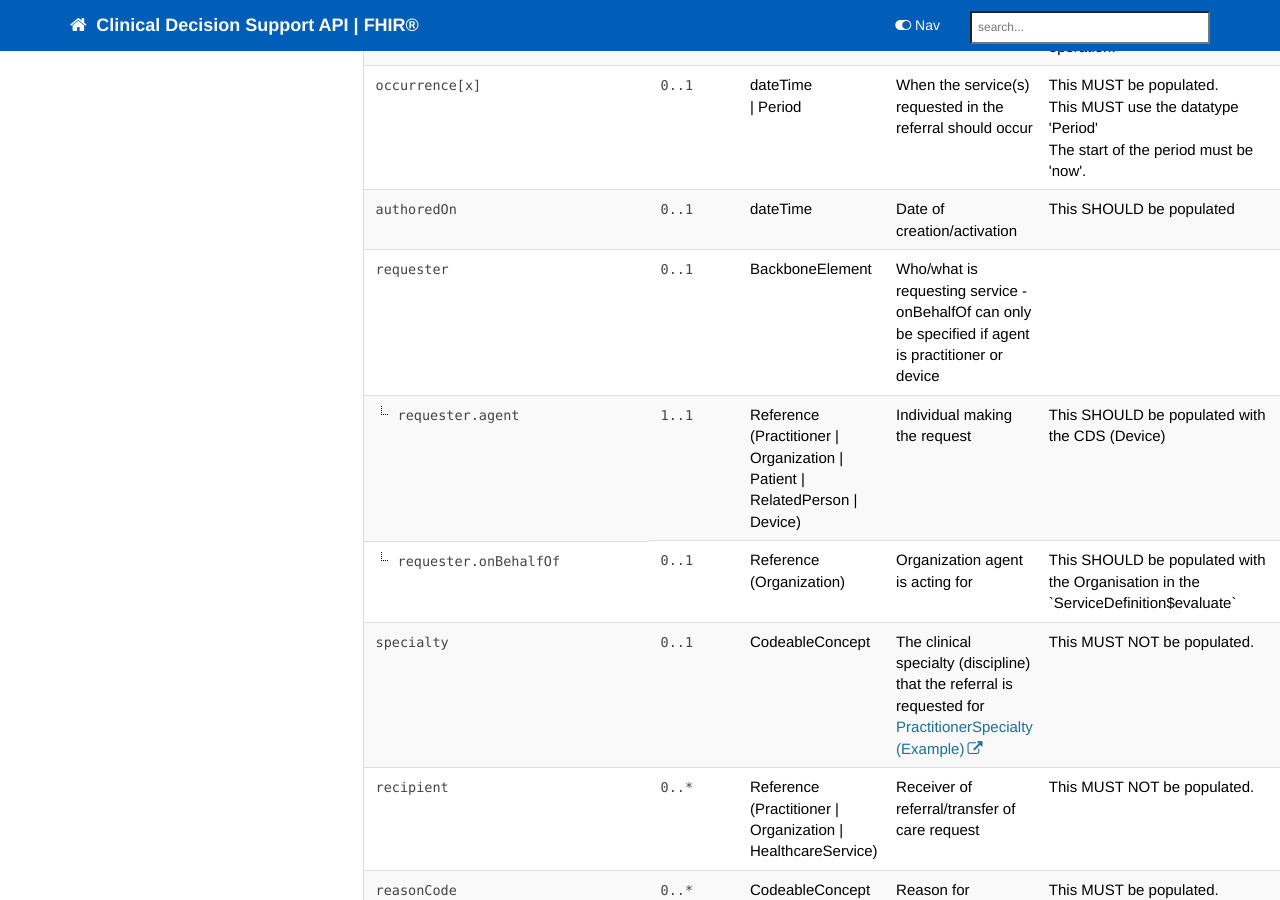
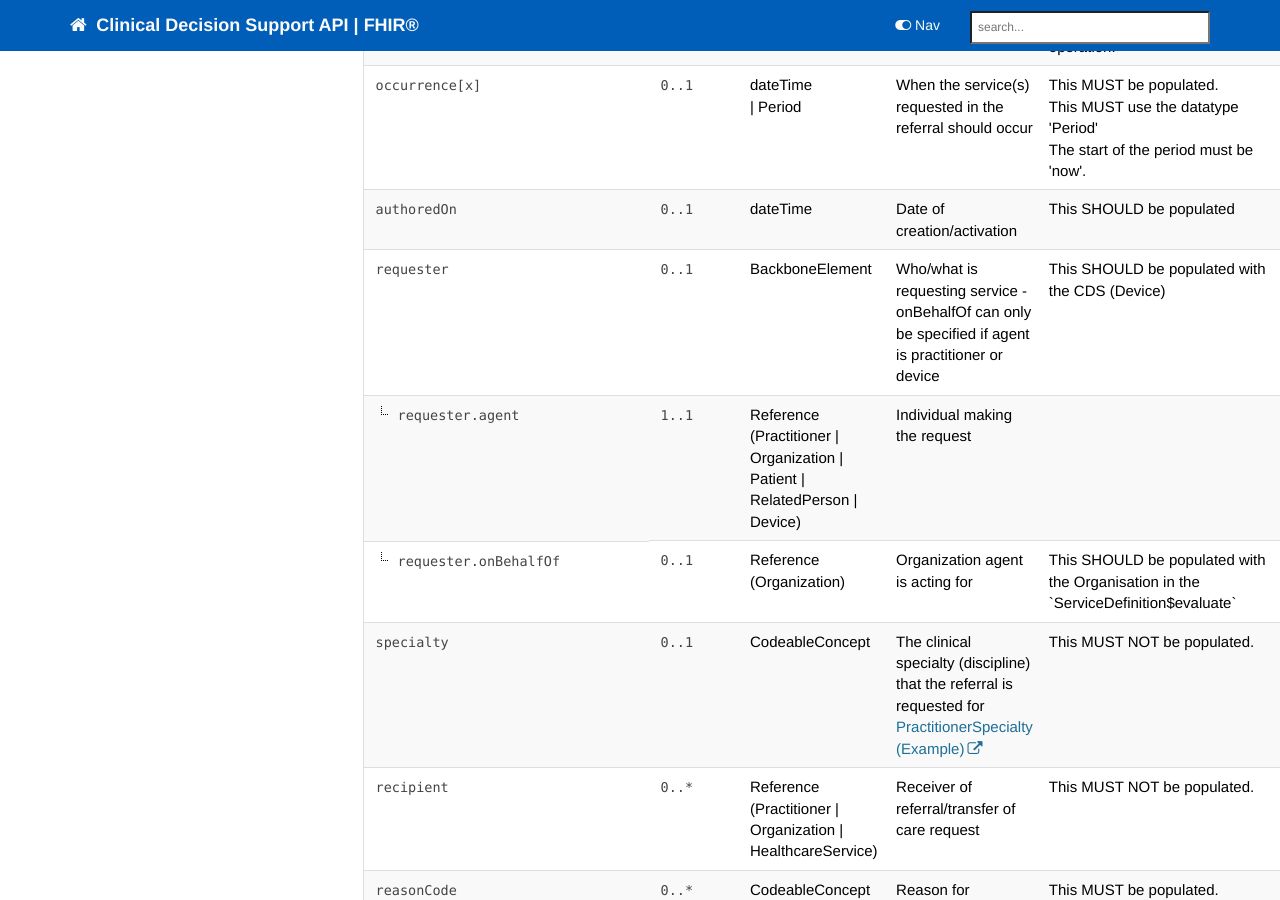
Before and after one commit to nhsconnect/FHIR-CDS, a Jekyll site: the page built from pages/explore/api_encounter_report_referralrequest.md, in a window 1280 px wide and 900 px high, scrolled down 2581 px. Built offline with Jekyll 4.4.1, drawn with Linux system fonts in a browser that asks for light colours; nearby versions of some CDN libraries; our own code applies the rules of GitHub Pages for plain Markdown files; comment, search, counter and statistics services are not loaded; part of the change alters nothing that is shown.

Commit message:
pages/explore/api_encounter_report_referralrequest.md updated from https://stackedit.io/

```diff
--- a/pages/explore/api_encounter_report_referralrequest.md
+++ b/pages/explore/api_encounter_report_referralrequest.md
@@ -220,14 +220,14 @@ The start of the period must be 'now'.</td>
       <td><code class="highlighter-rouge">0..1</code></td>
     <td>BackboneElement</td>
     <td>Who/what is requesting service - onBehalfOf can only be specified if agent is practitioner or device</td>
-<td></td>
+<td>This SHOULD be populated with the CDS (Device)</td>
  </tr>
 <tr>
   <td class="sub"><code class="highlighter-rouge">requester.agent</code></td>
       <td><code class="highlighter-rouge">1..1</code></td>
     <td>Reference<br>(Practitioner |<br>Organization |<br>Patient |<br>RelatedPerson |<br>Device)</td>
     <td>Individual making the request</td>
-<td>This SHOULD be populated with the CDS (Device)</td>
+<td></td>
  </tr>
 <tr>
   <td class="sub"><code class="highlighter-rouge">requester.onBehalfOf</code></td>
@@ -295,5 +295,5 @@ This SHOULD be populated and where populated it MUST be a Condition.</td>
  </tr>
 </table>
 <!--stackedit_data:
-eyJoaXN0b3J5IjpbMzk5NTA2NjI1XX0=
+eyJoaXN0b3J5IjpbLTU0MzI4MTU5OSwzOTk1MDY2MjVdfQ==
 -->
```
